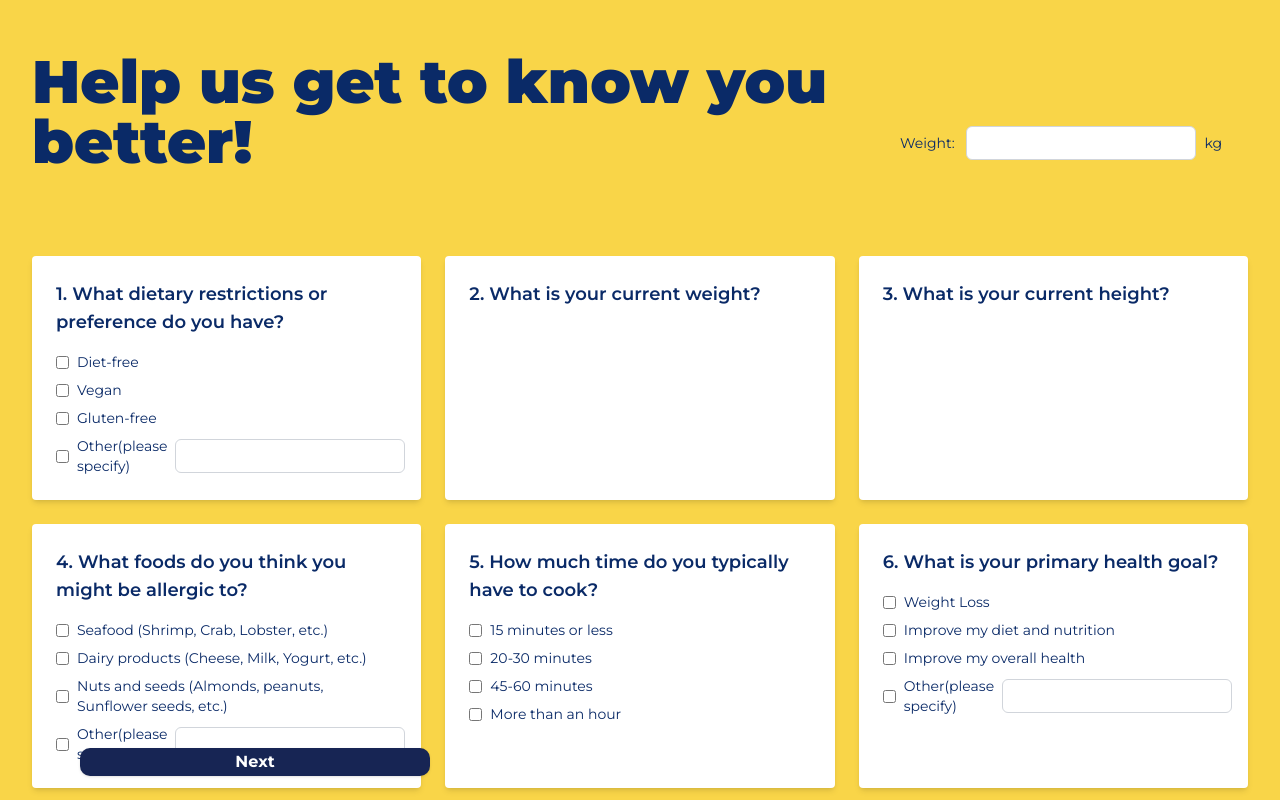
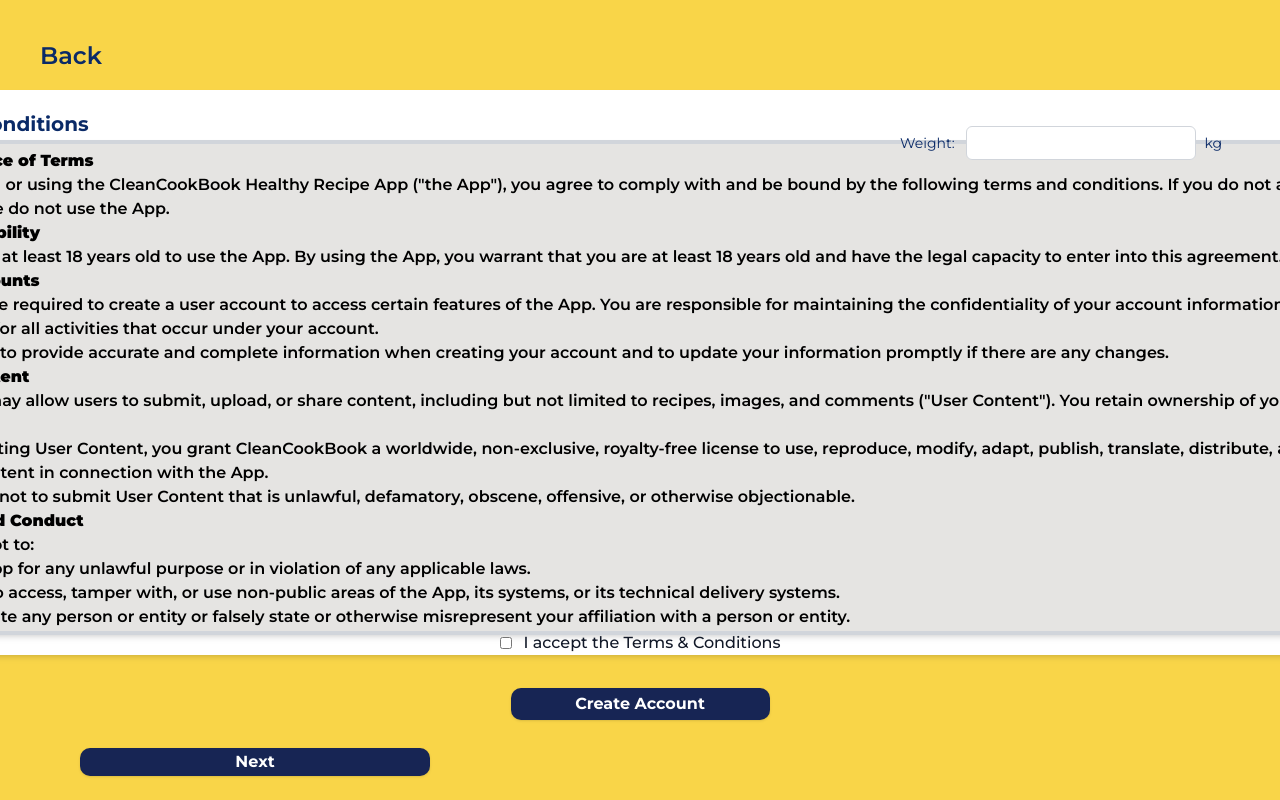
Before and after one commit to CleanCookBook/fyp-webapp, a Next.js app: page / in a window 1280 px wide. Shown: the top 800 px of the page. Built offline with nearby package versions, Linux system fonts and the light colour scheme.

Commit message:
edited-tnc
edited tnc

```diff
--- a/app/page.js
+++ b/app/page.js
@@ -31,7 +31,7 @@
       {/* <Login /> */}
       {/* <Signup /> */}
       {/* <Homepage /> */}
-      {/* <Terms /> */}
+      { <Terms /> }
       { <Quizz /> }
     </main>
   );
--- a/components/terms.js
+++ b/components/terms.js
@@ -3,15 +3,13 @@
   <div className="flex flex-col h-screen justify-center items-center bg-[#F9D548] text-[#0A2A67]">
       <div className="lg:w-4/5 lg:pr-8 p-8 flex flex-col items-center">
 
-        <div className="text-2xl font-black font-semibold w-[1800px] h-[760px]">
-          <span className="font-semibold cursor-pointer no-underline hover:opacity-[0.5]">
-            Back
-          </span>
-        </div>
+     <div className="flex flex-col bg-[#F9D548] text-[#0A2A67] justify-center items-center">
+        <span className="text-2xl font-black font-semibold no-underline hover:opacity-[0.5] absolute top-10 left-10">Back</span>
+     </div>
 
-      <div className="bg-white w-[1600px] h-[565px] absolute top-[95px] left-15 font-black text-2xl px-7 shadow-md">
-        <span className="text-xl font-bold absolute top-[15px]">Terms and Conditions </span>
-        <div className="bg-[#E5E4E2] border-4 border-gray-300 w-[1510px] overflow-auto h-[495px] absolute top-[55px] left-[45px] font-black text-2xl px-7 shadow-md">
+      <div className="bg-white w-[1600px] h-[565px] font-black text-2xl shadow-md absolute top-[90px] right-50 items-center">
+        <p className="text-xl font-bold flex py-5 px-5 top-0 left-75">Terms and Conditions </p>
+        <div className="bg-[#E5E4E2] w-[1510px] h-[495px] font-black text-2xl shadow-md border-4 border-gray-300 overflow-auto absolute top-[50px] left-[50px] items-center">
           <ol class="text-black text-base font-semibold pb-5 absolute top-[5px]">
             <li><b>1. Acceptance of Terms</b></li>
             <li>By accessing or using the CleanCookBook Healthy Recipe App ("the App"), you agree to comply with and be bound by the following terms and conditions. If you do not agree to these terms, please do not use the App.</li>
@@ -50,8 +48,8 @@
         <span class="text-gray-900 font-medium">I accept the Terms & Conditions</span>
       </div>
 
-      <div>
-        <button class="w-[259px] h-8 bg-blue-950 hover:bg-[#154083] text-white font-bold rounded-[10px] shadow absolute bottom-[105px] left-[820px]">
+      <div className= "flex lg:flex-row mx-12 items-center justify-center">
+        <button class="w-[259px] h-8 bg-blue-950 hover:bg-[#154083] text-white font-bold rounded-[10px] shadow absolute bottom-20 left-190">
           Create Account
         </button>
       </div>
```
